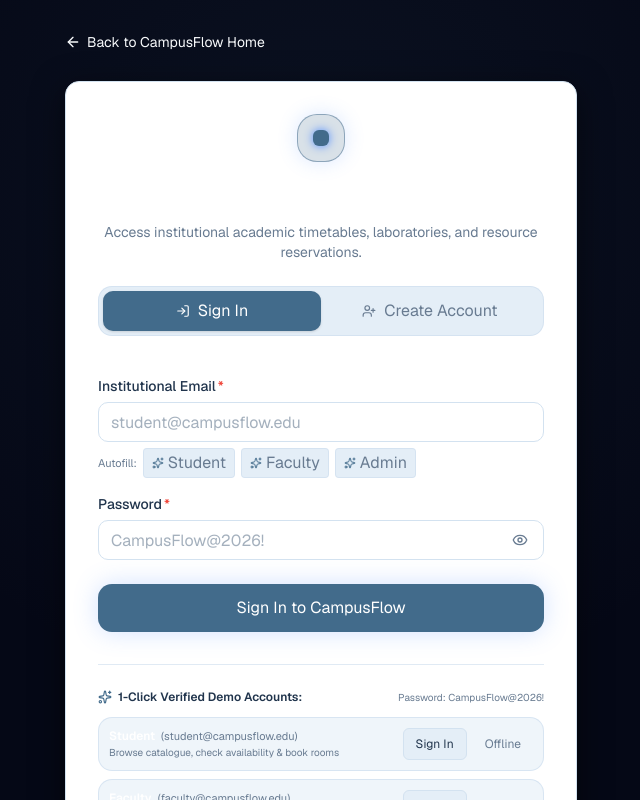
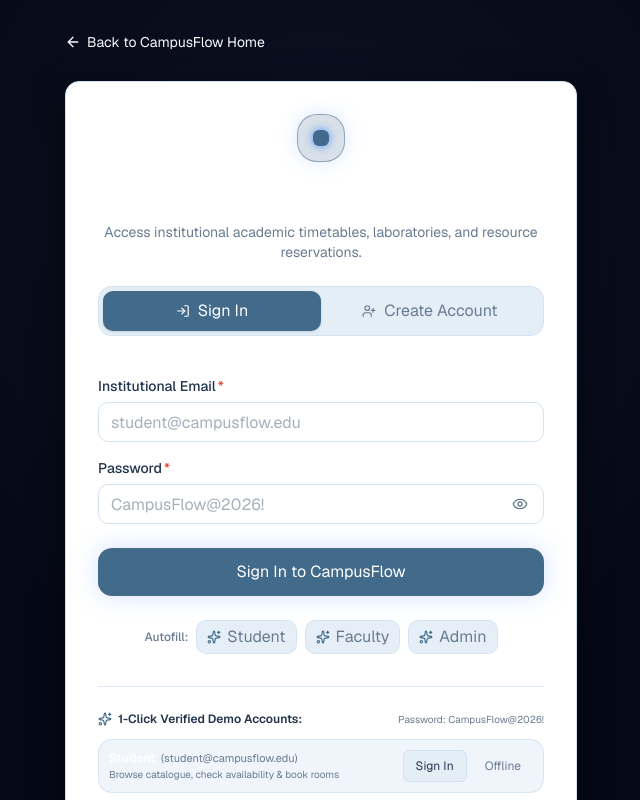
Before and after one commit to Rsudheer-kumar/campusflow, a Next.js app in the folder web/: page /signin in a window 1280 px wide. Shown: the top 800 px of the page, without its empty margins (319-959 px from the left). Built offline with nearby package versions, Linux system fonts and the light colour scheme; no server answers; a web font is replaced by a local one.

Commit message:
feat(ui): relocate autofill chips below sign-in button on signin page

```diff
--- a/web/app/signin/page.jsx
+++ b/web/app/signin/page.jsx
@@ -338,26 +338,6 @@ function SignInForm() {
                     onChange={(e) => setEmail(e.target.value)}
                     disabled={isLoading}
                   />
-
-                  {/* 1-Tap Autofill Chips */}
-                  <div className="flex flex-wrap items-center gap-1.5 pt-1.5">
-                    <span className="text-[11px] text-muted">Autofill:</span>
-                    {DEMO_ACCOUNTS.map((demo) => (
-                      <button
-                        key={demo.role}
-                        type="button"
-                        onClick={() => {
-                          setEmail(demo.email);
-                          setPassword(demo.password);
-                          setError(null);
-                        }}
-                        className="inline-flex items-center gap-1 px-2 py-0.5 rounded text-[11px] bg-surface-2 hover:bg-surface-2/80 text-muted hover:text-foreground border border-border/80 transition-colors"
-                      >
-                        <Sparkles className="h-3 w-3 text-primary" />
-                        {demo.role}
-                      </button>
-                    ))}
-                  </div>
                 </div>
 
                 <div>
@@ -396,6 +376,26 @@ function SignInForm() {
                 >
                   Sign In to CampusFlow
                 </Button>
+
+                {/* 1-Tap Autofill Chips placed below Sign In button */}
+                <div className="flex flex-wrap items-center justify-center gap-2 pt-2">
+                  <span className="text-xs text-muted font-medium">Autofill:</span>
+                  {DEMO_ACCOUNTS.map((demo) => (
+                    <button
+                      key={demo.role}
+                      type="button"
+                      onClick={() => {
+                        setEmail(demo.email);
+                        setPassword(demo.password);
+                        setError(null);
+                      }}
+                      className="inline-flex items-center gap-1.5 px-2.5 py-1 rounded-md text-xs bg-surface-2/90 hover:bg-surface-2 text-muted hover:text-foreground border border-border/80 transition-colors cursor-pointer"
+                    >
+                      <Sparkles className="h-3.5 w-3.5 text-primary" />
+                      {demo.role}
+                    </button>
+                  ))}
+                </div>
               </form>
 
               {/* Verified Quick Demo Credentials Section */}
```
